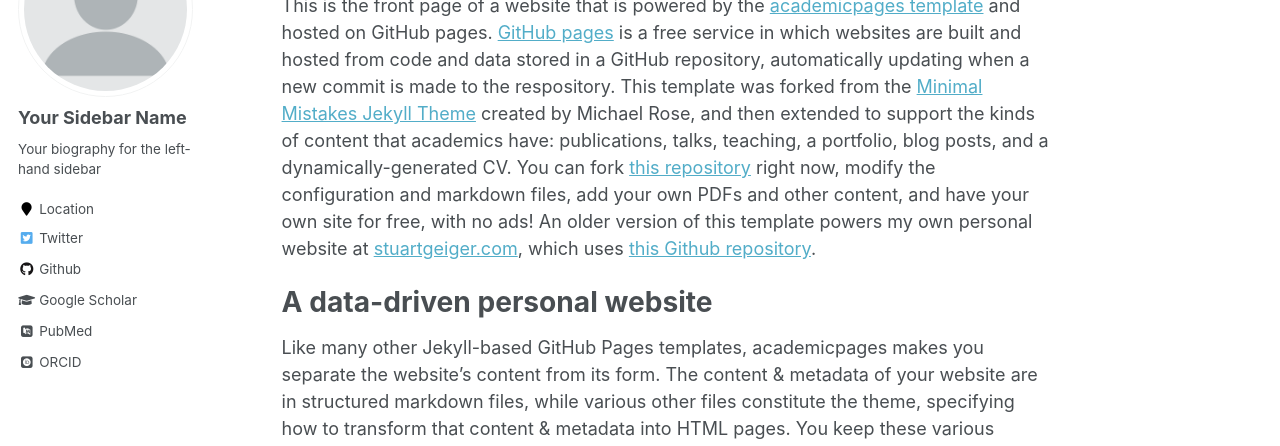
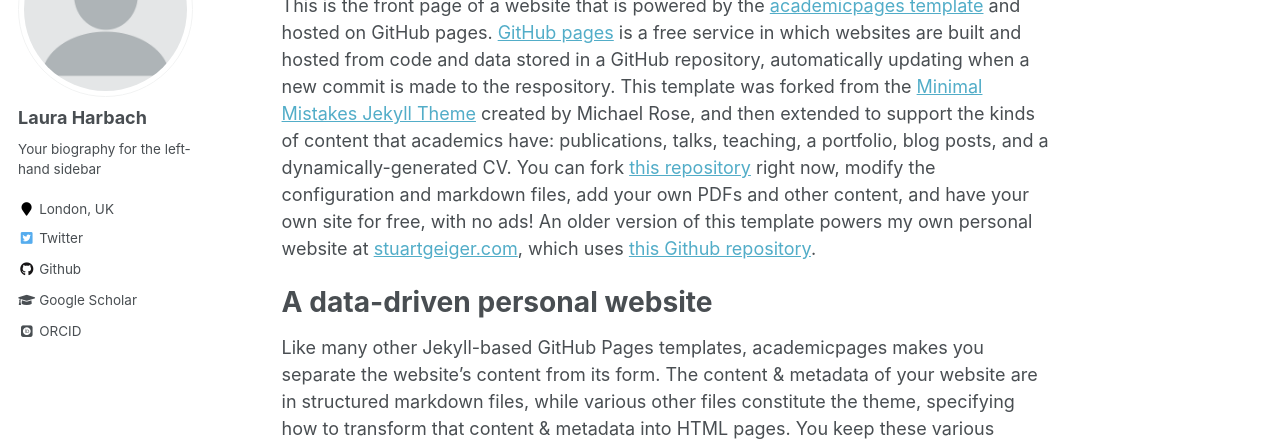
Before and after one commit to lauraharbach/lauraharbach.github.io, a Jekyll site: the page built from _pages/about.md, in a window 1280 px wide. Shown: the part 196-642 px from the top of the page. Built offline with Jekyll 4.4.1, drawn with Linux system fonts in a browser that asks for light colours; some web fonts are replaced.

```diff
--- a/_config.yml
+++ b/_config.yml
@@ -10,7 +10,7 @@ locale                   : "en-UK"
 title                    : "Laura Harbach"
 title_separator          : "-"
 name                     : &name "Laura Harbach"
-description              : &description "personal description"
+description              : &description "Astrophysics PhD Student"
 url                      : https://lauraharbach.github.io # the base hostname & protocol for your site e.g. "https://mmistakes.github.io"
 baseurl                  : "" # the subpath of your site, e.g. "/blog"
 repository               : "lauraharbach/lauraharbach.github.io"
@@ -29,7 +29,7 @@ comments:
   facebook:
     appid                :
     num_posts            : # 5 (default)
-    colorscheme          : # "light" (default), "dark"
+    colorscheme          : dark # "light" (default), "dark"
 staticman:
   allowedFields          : ['name', 'email', 'url', 'message']
   branch                 : "gh-pages" # "master", "gh-pages"
@@ -80,12 +80,12 @@ analytics:
 
 # Site Author
 author:
-  name             : "Your Sidebar Name"
+  name             : "Laura Harbach"
   avatar           : "profile.png"
   bio              : "Your biography for the left-hand sidebar"
-  location         : "Location"
+  location         : "London, UK"
   employer         :
-  pubmed           : "https://www.ncbi.nlm.nih.gov/pubmed/?term=john+snow"
+  pubmed           :
   googlescholar    : "http://yourfullgooglescholarurl.com"
   email            :
   researchgate     :  # example: "https://www.researchgate.net/profile/yourprofile"
@@ -96,7 +96,7 @@ author:
   flickr           :
   facebook         :
   foursquare       :
-  github           : "academicpages"
+  github           : "lauraharbach"
   google_plus      :
   keybase          :
   instagram        :
```
